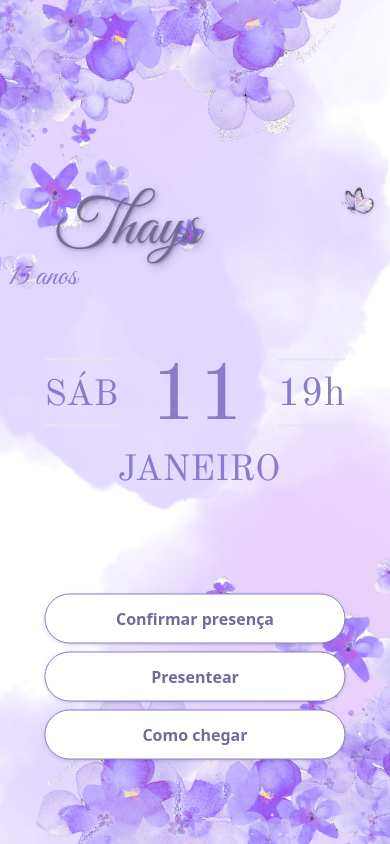
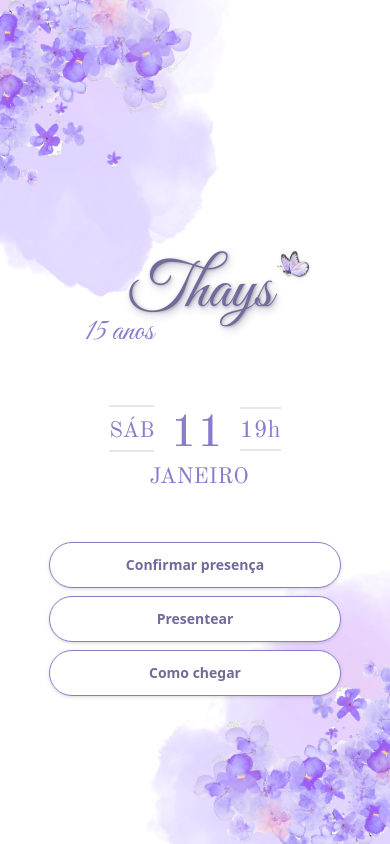
Before and after one commit to MarcosNespolo/thays15anos, a Next.js app: page / in a window 390 px wide. Both pictures are taken after a click on the element 195 px from the left and 422 px from the top of the page. Built offline with nearby package versions, Linux system fonts and the light colour scheme.

Commit message:
adapta para dispositivos mobiles

```diff
--- a/src/app/page.tsx
+++ b/src/app/page.tsx
@@ -57,8 +57,8 @@ export default function AnimatedBlocks() {
           absolute z-40 mt-12 top-1/2 left-1/2 transform -translate-x-1/2 -translate-y-1/2
         `}
       >
-        <div className="relative ml-3">
-          <div className="absolute w-[32px] h-[32px] sm:w-[66px] sm:h-[66px] top-1 -right-7 sm:top-2 sm:-right-12">
+        <div className="relative min-w-[280px] ml-3">
+          <div className="absolute w-[32px] h-[32px] sm:w-[66px] sm:h-[66px] top-1 right-8 sm:top-2 sm:-right-12">
             <Image
               src="/borboleta.png"
               alt="Borboleta"
@@ -67,34 +67,36 @@ export default function AnimatedBlocks() {
               objectFit="contain"
             />
           </div>
-          <div className={`${greatVibes.variable} font-great-vibes text-[64px] sm:text-[124px] text-[#736A9B] text-shadow-xl`}>
+          <div className={`${greatVibes.variable} font-great-vibes text-[64px] sm:text-[124px] text-center text-[#736A9B] text-shadow-xl`}>
             Thays
           </div>
           <div
             className={`
               ${greatVibes.variable} font-great-vibes text-[32px] sm:text-[64px] text-[#8A7CCB]
-              absolute -bottom-6 -left-12
+              absolute
+              left-6 sm:-left-12
+              -bottom-4 sm:-bottom-6
             `}>
             15 anos
           </div>
         </div>
-        <div className={`${oldStandard.variable} font-old-standard text-[#8A7CCB] flex flex-col items-center mt-12 text-[36px]`}>
-          <div className='flex flex-row gap-8 items-center'>
+        <div className={`${oldStandard.variable} font-old-standard text-[#8A7CCB] flex flex-col items-center mt-12 text-[22px] sm:text-[36px]`}>
+          <div className='flex flex-row gap-4 sm:gap-8 items-center'>
             <div className={`border-y-2 pt-2 pb-0.5`}>
               SÁB
             </div>
-            <div className={`text-[82px] pt-3`}>
+            <div className={`text-[46px] sm:text-[82px] pt-3`}>
               11
             </div>
-            <div className={`border-y-2 pt-1 -pb-0.5 text-[40px]`}>
+            <div className={`border-y-2 pt-1 -pb-0.5 text-[24px] sm:text-[40px]`}>
               19h
             </div>
           </div>
-          <div className={`pl-2 -mt-4`}>
+          <div className={`pl-2 -mt-2 sm:-mt-4`}>
             JANEIRO
           </div>
         </div>
-        <div className='flex flex-col gap-2 mt-24'>
+        <div className='flex flex-col gap-2 mt-12 sm:mt-24 text-sm sm:text-base'>
           <a
             target='_blank'
             href='https://api.whatsapp.com/send?phone=5541997597912&text=Ol%C3%A1%2C%20confirmo%20minha%20presen%C3%A7a%20no%20seu%20anivers%C3%A1rio%20de%2015%20anos%21'
@@ -129,7 +131,7 @@ export default function AnimatedBlocks() {
               title='Salgadinho Cheetos requeijão'
               description='R$ 50,00'
               image='/salgadinho.png'
-              link='https://nubank.com.br/cobrar/yn3w9/6738efb3-d100-4f9b-b745-4ae5fe514dc2'
+              link='https://nubank.com.br/cobrar/yn3w9/6739e4a4-3cc6-48e3-9256-53045a0e9251'
             />
             <Card
               title='Pizza de frango com catupiry'
@@ -155,7 +157,7 @@ export default function AnimatedBlocks() {
             title='Vestido de prenda gaúcha'
             description='R$ 500,00'
             image='/vestido.png'
-            link='https://nubank.com.br/cobrar/yn3w9/6738f086-b431-47db-967b-5dca38a4e3d8'
+            link='https://nubank.com.br/cobrar/yn3w9/6739e4d0-4022-41cc-bb67-cbbef4ba30c8'
           />
           <Card
             title='Pulseira de Prata Pandora'
@@ -179,7 +181,7 @@ export default function AnimatedBlocks() {
         {/* Conteúdo do Bloco 1 */}
         <div className="relative">
           <div className="absolute z-20 top-1/2 left-1/2 transform -translate-x-1/2 -translate-y-1/2 ">
-            <div className="relative w-[600px] h-[600px]">
+            <div className="relative w-[300px] h-[300px] sm:w-[600px] sm:h-[600px]">
               <Image
                 src="/flores.png"
                 alt="Flores 1"
@@ -191,7 +193,7 @@ export default function AnimatedBlocks() {
           </div>
           {/* Imagens de Fundo */}
           <div className="absolute top-1/2 left-1/2 transform -translate-x-1/2 -translate-y-1/2 rotate-[102deg]">
-            <div className="relative w-[800px] h-[800px]">
+            <div className="relative w-[400px] h-[400px] sm:w-[800px] sm:h-[800px]">
               <Image
                 src="/fundo.png"
                 alt="Fundo 1"
@@ -202,7 +204,7 @@ export default function AnimatedBlocks() {
           </div>
           {/* Segunda Imagem de Fundo */}
           <div className="absolute top-1/2 left-1/2 transform -translate-x-1/2 -translate-y-1/2 rotate-[102deg]">
-            <div className="relative w-[800px] h-[800px]">
+            <div className="relative w-[400px] h-[400px] sm:w-[800px] sm:h-[800px]">
               <Image
                 src="/fundo.png"
                 alt="Fundo 2"
@@ -226,8 +228,8 @@ export default function AnimatedBlocks() {
       >
         {/* Conteúdo do Bloco 2 */}
         <div className="relative">
-          <div className="absolute z-20  top-1/2 left-1/2 transform -translate-x-1/2 -translate-y-1/2">
-            <div className="relative w-[600px] h-[600px]">
+          <div className="absolute z-20 top-1/2 left-1/2 transform -translate-x-1/2 -translate-y-1/2">
+            <div className="relative w-[300px] h-[300px] sm:w-[600px] sm:h-[600px]">
               <Image
                 src="/flores.png"
                 alt="Flores 2"
@@ -239,7 +241,7 @@ export default function AnimatedBlocks() {
           </div>
           {/* Imagens de Fundo */}
           <div className="absolute top-1/2 left-1/2 transform -translate-x-1/2 -translate-y-1/2 rotate-[102deg]">
-            <div className="relative w-[800px] h-[800px]">
+            <div className="relative w-[400px] h-[400px] sm:w-[800px] sm:h-[800px]">
               <Image
                 src="/fundo.png"
                 alt="Fundo 1"
@@ -250,7 +252,7 @@ export default function AnimatedBlocks() {
           </div>
           {/* Segunda Imagem de Fundo */}
           <div className="absolute top-1/2 left-1/2 transform -translate-x-1/2 -translate-y-1/2 rotate-[102deg]">
-            <div className="relative w-[800px] h-[800px]">
+            <div className="relative w-[400px] h-[400px] sm:w-[800px] sm:h-[800px]">
               <Image
                 src="/fundo.png"
                 alt="Fundo 2"
```
